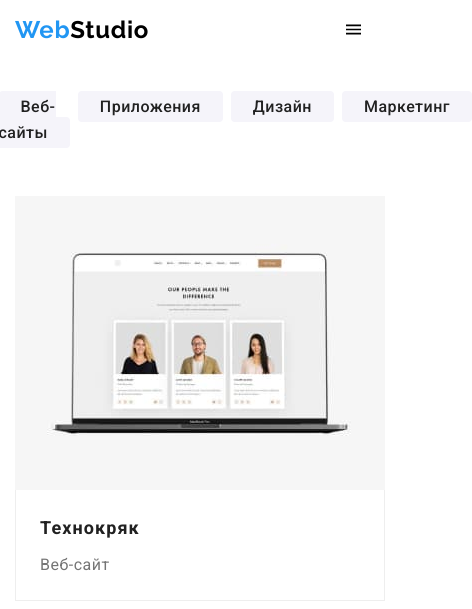
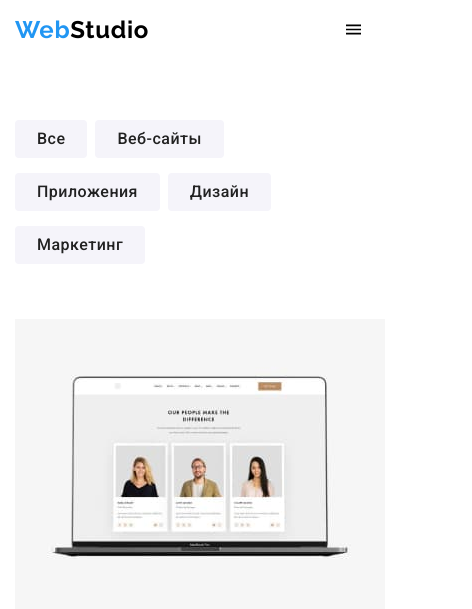
Before and after one commit to Andreyklm01/goit-markup-hw-08, a plain HTML site: page portfolio.html in a window 390 px wide. Shown: the top 609 px of the page, 472 px wide, since content can reach past the window. Drawn offline with Linux system fonts and the light colour scheme; a script that the page names is missing.

Commit message:
make adaptive portfolio filter

```diff
--- a/sass/layout/_header.scss
+++ b/sass/layout/_header.scss
@@ -4,7 +4,7 @@
   @media screen and (max-width: 767px) {
     position: fixed;
     width: 100%;
-    z-index: 999;
+    // z-index: 999;
   }
 
   @media screen and (min-width: 768px) {
--- a/sass/layout/_portfolio-filter.scss
+++ b/sass/layout/_portfolio-filter.scss
@@ -1,12 +1,28 @@
 .portfolio {
-  padding: 94px 0px;
+  padding: 60px 0px;
+  @media screen and (min-width: 1200px) {
+    padding: 94px 0px;
+  }
 }
 
 .filter {
   &-list {
     display: flex;
-    justify-content: center;
-    margin-bottom: 50px;
+
+    margin-bottom: 40px;
+
+    @media screen and (max-width: 767px) {
+      padding-top: 60px;
+      flex-wrap: wrap;
+    }
+
+    @media screen and (min-width: 768px) {
+      justify-content: center;
+      margin-bottom: 30px;
+    }
+    @media screen and (min-width: 1200px) {
+      margin-bottom: 50px;
+    }
   }
   &-item {
     &:not(:last-child) {
@@ -14,6 +30,7 @@
     }
   }
   &-btn {
+    display: block;
     padding: 6px 22px;
     background: $background-secondary-color;
     border-radius: 4px;
@@ -33,5 +50,11 @@
       background-color: $accent-color-main;
       color: $additional-color;
     }
+
+    @media screen and (max-width: 767px) {
+      &:nth-last-child(-n + 3) {
+        margin-bottom: 15px;
+      }
+    }
   }
 }
```
Also changed, not shown: css/main.css, css/main.min.css, css/portfolio.css, css/portfolio.min.css, 4 other files.
